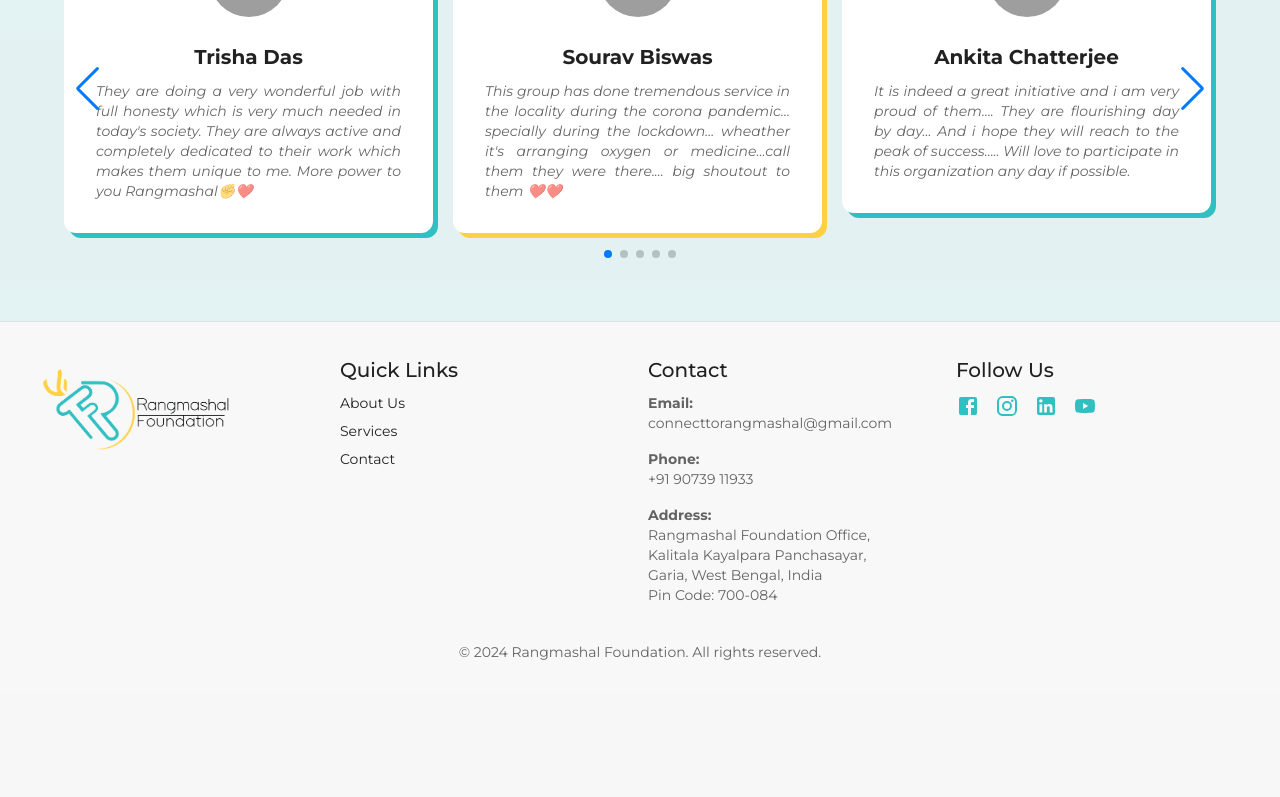
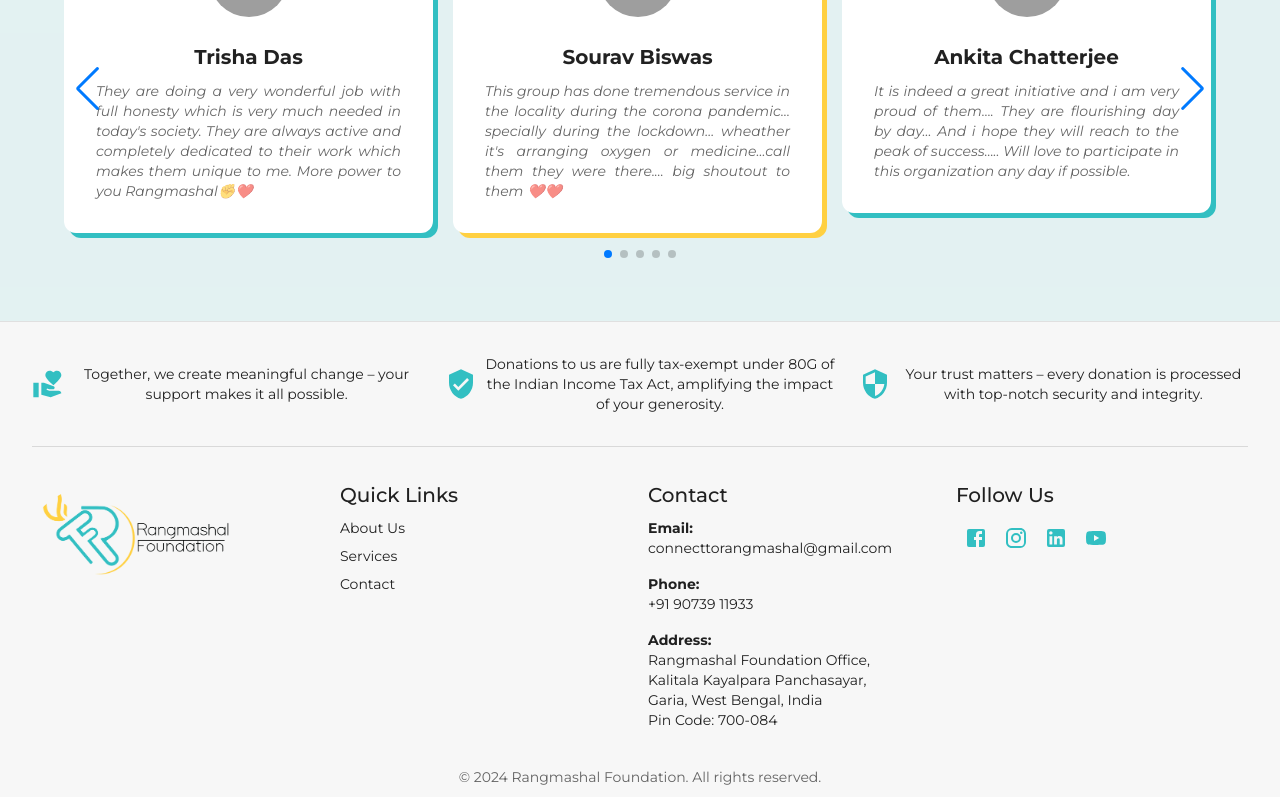
Before and after one commit to BiswarupChatt/rangmashal, a React (Create React App) app: page / in a window 1280 px wide. Shown: the part 2000-2797 px from the top of the page. Before the commit the page ends 2694 px from the top, so only its background shows below. Built offline with nearby package versions, Linux system fonts and the light colour scheme; grey boxes are pictures that could not be loaded; the HTML template or start-up script is replaced by a standard one.

Commit message:
footer update

```diff
--- a/src/components/Footer.js
+++ b/src/components/Footer.js
@@ -1,13 +1,15 @@
 import React from 'react';
-import { Box, Grid, Typography, IconButton, Avatar } from '@mui/material';
+import { Box, Grid, Typography, IconButton, Avatar, Divider } from '@mui/material';
 import LinkedInIcon from '@mui/icons-material/LinkedIn';
 import FacebookIcon from '@mui/icons-material/Facebook';
 import InstagramIcon from '@mui/icons-material/Instagram';
 import YouTubeIcon from '@mui/icons-material/YouTube';
+import SupportIcon from '@mui/icons-material/VolunteerActivism';
+import TaxIcon from '@mui/icons-material/VerifiedUser';
+import SecureIcon from '@mui/icons-material/Security';
 import { Link } from 'react-router-dom';
 
 export default function Footer() {
-
     const quickLinks = [
         { name: 'About Us', path: '/about' },
         { name: 'Services', path: '/services' },
@@ -19,11 +21,43 @@
         { icon: <InstagramIcon />, url: 'https://www.instagram.com/rangmashalorg?igsh=c2J2aXVjZmNrYnc5' },
         { icon: <LinkedInIcon />, url: 'https://www.linkedin.com/company/rangmashalfoundation/' },
         { icon: <YouTubeIcon />, url: 'https://youtube.com/@rangmashalfoundation?si=SYWJm9kKjk4H9IZZ' },
+    ];
+
+    const infoItems = [
+        { icon: <SupportIcon sx={{ fontSize: '2rem', color: 'primary.main' }} />, text: 'Together, we create meaningful change – your support makes it all possible.' },
+        { icon: <TaxIcon sx={{ fontSize: '2rem', color: 'primary.main' }} />, text: 'Donations to us are fully tax-exempt under 80G of the Indian Income Tax Act, amplifying the impact of your generosity.' },
+        { icon: <SecureIcon sx={{ fontSize: '2rem', color: 'primary.main' }} />, text: 'Your trust matters – every donation is processed with top-notch security and integrity.' }
     ]
 
     return (
-        <Box sx={{ backgroundColor: '#f8f8f8', p: 4, borderTop: '1px solid #e0e0e0', }}>
-            <Grid container spacing={2} justifyContent="center" alignItems="top">
+        <Box sx={{ p: 4, borderTop: '1px solid #e0e0e0' }}>
+            {/* Info Section */}
+            <Grid container spacing={3} justifyContent='center' >
+                {infoItems.map((item, index) => (
+                    <Grid
+                        key={index}
+                        item
+                        xs={12}
+                        md={4}
+                        sx={{
+                            display: 'flex',
+                            justifyContent: 'center',
+                            alignItems: 'center',
+                            textAlign: 'center',
+                            flexDirection: { xs: 'column', md: 'row' },
+                        }}
+                    >
+                        {item.icon}
+                        <Typography variant='body2' sx={{ mt: { xs: 1, md: 0 }, ml: { xs: 0, md: 1 } }}>
+                            {item.text}
+                        </Typography>
+                    </Grid>
+                ))}
+            </Grid>
+
+            <Divider sx={{ my: 4 }} />
+
+            <Grid container spacing={2} justifyContent="center">
 
                 <Grid item xs={12} md={3} sx={{ textAlign: { xs: 'center', md: 'left' } }}>
                     <Box sx={{ display: 'flex', justifyContent: { xs: 'center', md: 'flex-start' } }}>
@@ -41,9 +75,9 @@
                     </Typography>
                     {quickLinks.map((link, index) => (
                         <Typography
+                            key={index}
                             variant="body2"
                             component={Link}
-                            key={index}
                             to={link.path}
                             sx={{
                                 color: 'inherit',
@@ -64,33 +98,26 @@
                     <Typography variant="h6" gutterBottom>
                         Contact
                     </Typography>
-                    <Typography variant="body2" color="textSecondary" gutterBottom>
-                        <span style={{ fontWeight: 'bold' }}>
-                            Email: <br />
-                        </span>
+                    <Typography variant="body2" gutterBottom>
+                        <strong>Email:</strong> <br />
                         <a href="mailto:connecttorangmashal@gmail.com" style={{ color: 'inherit', textDecoration: 'none' }}>
                             connecttorangmashal@gmail.com
                         </a>
                     </Typography>
-                    <Typography variant="body2" color="textSecondary" sx={{ mt: 2 }}>
-                        <span style={{ fontWeight: 'bold' }}>
-                            Phone: <br />
-                        </span>
+                    <Typography variant="body2" sx={{ mt: 2 }}>
+                        <strong>Phone:</strong> <br />
                         <a href="tel:+916290442860" style={{ color: 'inherit', textDecoration: 'none' }}>
                             +91 90739 11933
                         </a>
                     </Typography>
-                    <Typography variant="body2" color="textSecondary" gutterBottom sx={{ mt: 2 }}>
-                        <span style={{ fontWeight: 'bold' }}>
-                            Address: <br />
-                        </span>
+                    <Typography variant="body2" gutterBottom sx={{ mt: 2 }}>
+                        <strong>Address:</strong> <br />
                         Rangmashal Foundation Office, <br />
                         Kalitala Kayalpara Panchasayar, <br />
                         Garia, West Bengal, India <br />
                         Pin Code: 700-084
                     </Typography>
                 </Grid>
-
 
                 <Grid item xs={12} md={3} sx={{ textAlign: { xs: 'center', md: 'left' } }}>
                     <Typography variant="h6" gutterBottom>
@@ -105,17 +132,12 @@
                                 rel="noopener noreferrer"
                                 sx={{
                                     color: 'primary.main',
-                                    padding: '0px 15px 0px 0px',
                                     transition: 'transform 0.3s ease, color 0.3s ease',
                                     '&:hover': {
                                         color: 'secondary.main',
                                         transform: 'scale(1.2)',
                                         backgroundColor: 'transparent',
-                                    },
-                                    '&:focus': {
-                                        outline: 'none',
-                                        boxShadow: 'none',
-                                    },
+                                    }
                                 }}
                             >
                                 {social.icon}
@@ -125,7 +147,6 @@
                 </Grid>
             </Grid>
 
-            {/* Footer bottom text */}
             <Box textAlign="center" mt={4}>
                 <Typography variant="body2" color="textSecondary">
                     © {new Date().getFullYear()} Rangmashal Foundation. All rights reserved.
--- a/src/components/Navbar.js
+++ b/src/components/Navbar.js
@@ -10,14 +10,14 @@
 const navItems = [
     { name: 'Home', path: '/' },
     {
-        name: 'Who We Are',
+        name: 'Our Mission',
         subItems: [
             { name: 'About Us', path: '/who-we-are/about' },
             { name: 'Resources', path: '/who-we-are/resources' },
         ]
     },
     {
-        name: 'What We Do',
+        name: 'Our Initiatives',
         subItems: [
             { name: 'Elevate', path: '/what-we-do/elevate' },
             { name: 'Create Memories', path: '/what-we-do/create-memories' },
@@ -27,14 +27,14 @@
         ]
     },
     {
-        name: 'Get Involved',
+        name: 'Join Us',
         subItems: [
             // { name: 'Volunteering & Internship', path: '/get-involved/careers' },
             { name: 'CSR Activity', path: '/get-involved/csr' },
         ]
     },
     {
-        name: 'Resources',
+        name: 'Learn More',
         subItems: [
             { name: 'Blog', path: '/resources/blog' },
             // { name: 'Media', path: '/resources/media' },
```
